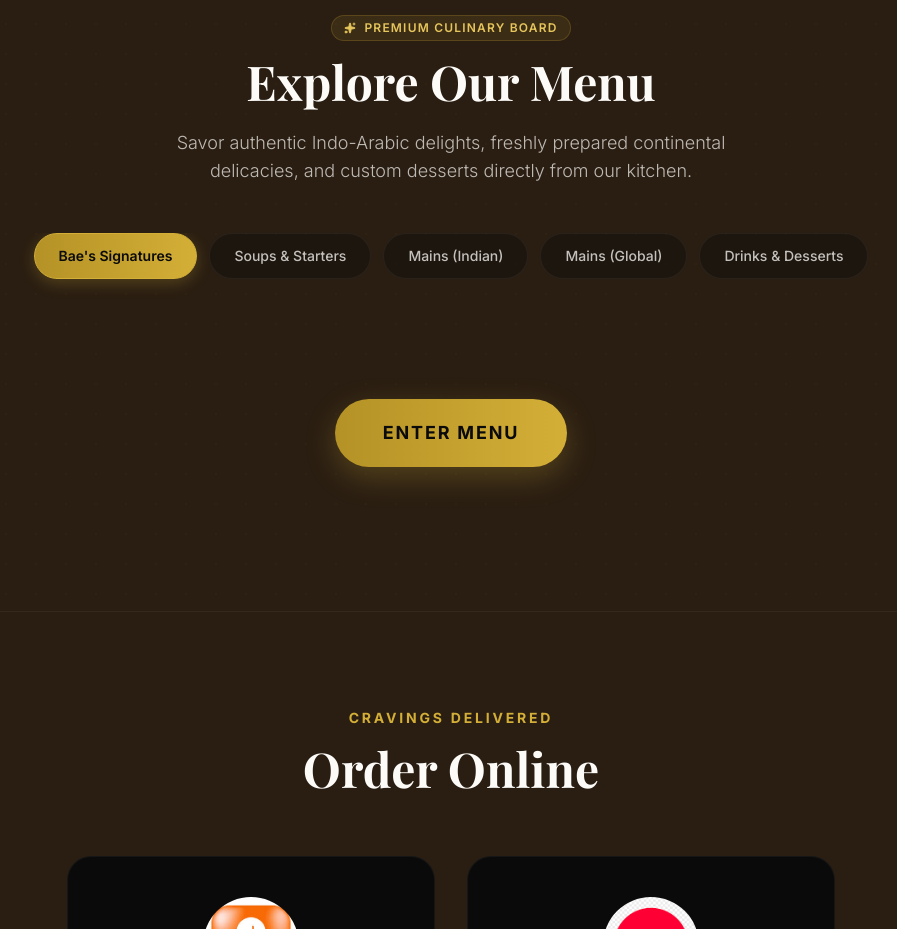
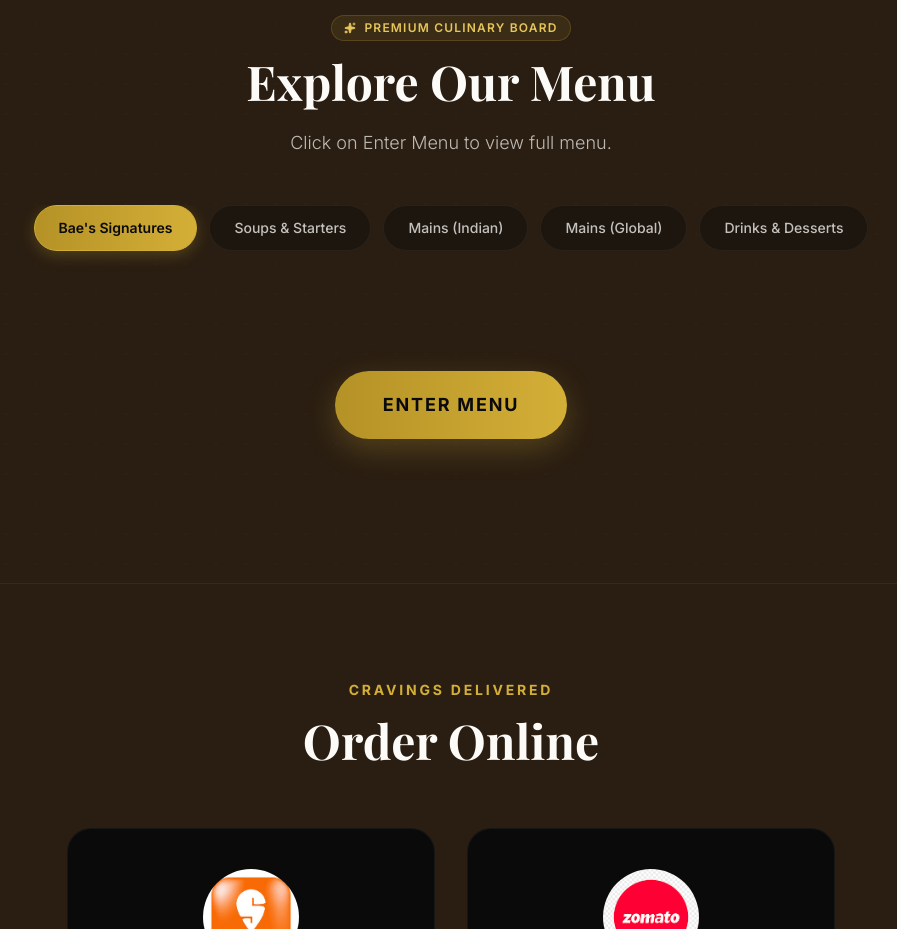
Before and after one commit to vaishnu13/baes, a Next.js app: page / in a window 1280 px wide. Shown: the part 3220-4149 px from the top of the page, without its empty margins (189-1086 px from the left). Built offline with nearby package versions, Linux system fonts and the light colour scheme; a web font is replaced by a local one.

Commit message:
Update Explore Our Menu description text to guide users to Enter Menu

```diff
--- a/src/components/FeaturedMenu.tsx
+++ b/src/components/FeaturedMenu.tsx
@@ -118,7 +118,7 @@ export default function FeaturedMenu({ isExternalEntered, onExternalEnter }: Fea
             transition={{ duration: 0.6, delay: 0.2 }}
             className="text-cream/70 text-lg font-light max-w-xl mx-auto"
           >
-            Savor authentic Indo-Arabic delights, freshly prepared continental delicacies, and custom desserts directly from our kitchen.
+            {isEntered ? "Use the arrows or tabs below to flip pages." : "Click on Enter Menu to view full menu."}
           </motion.p>
         </div>
 
```
